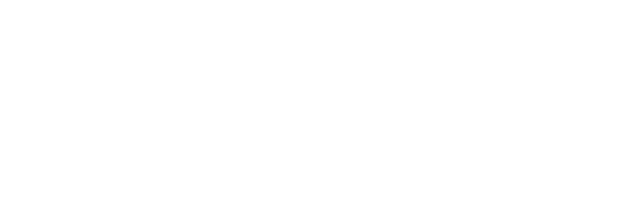
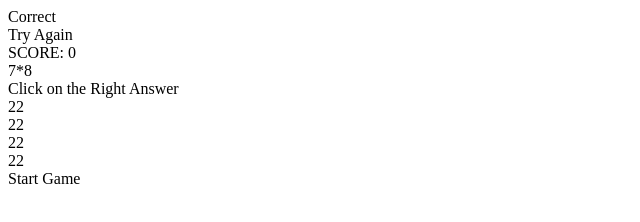
Before and after one commit to join2akshay/math-quiz, a plain HTML site: page index.html in a window 1280 px wide. Shown: the whole page, without its empty margins (0-640 px from the left). Drawn offline with Linux system fonts and the light colour scheme.

Commit message:
Update index.html

```diff
--- a/index.html
+++ b/index.html
@@ -7,6 +7,30 @@
   </head>
 
   <body>
+
+    <div class="container">
+
+        <div id="correct">Correct</div>
+        <div id="try">Try Again</div>
+        <div id="score">
+            SCORE:
+            <span id="scoreValue">0</span>
+
+
+
+        </div>
+        <div id="qtn">7*8</div>
+        <div id="note">Click on the Right Answer</div>
+        <div class="option">
+            <div id="option1" class="box1">22</div>
+            <div id="option2" class="box">22</div>
+            <div id="option3" class="box">22</div>
+            <div id="option4" class="box">22</div>
+        </div>
+        <div id="start" class="box">Start Game</div>
+
+    </div>
+
     </body>
 
 </html>
```
